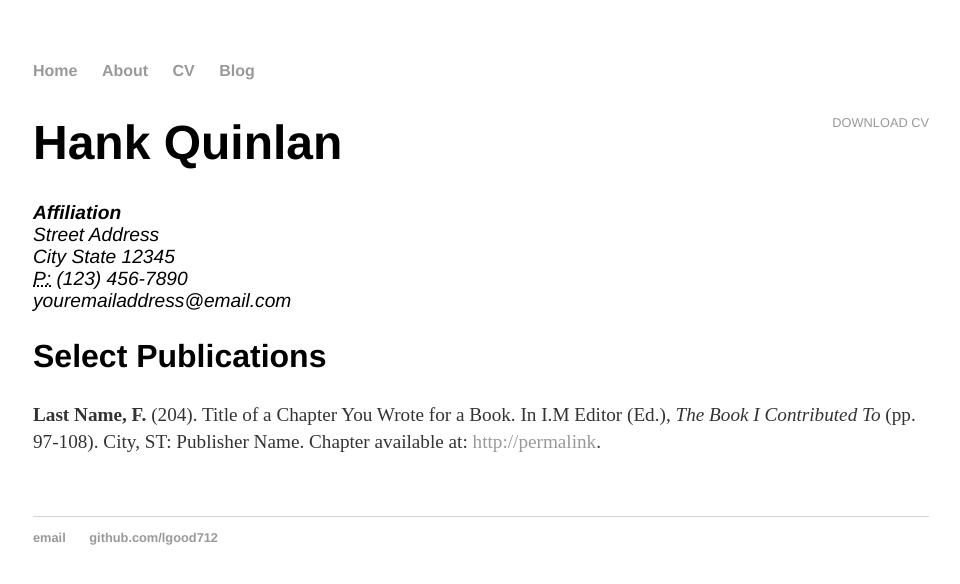
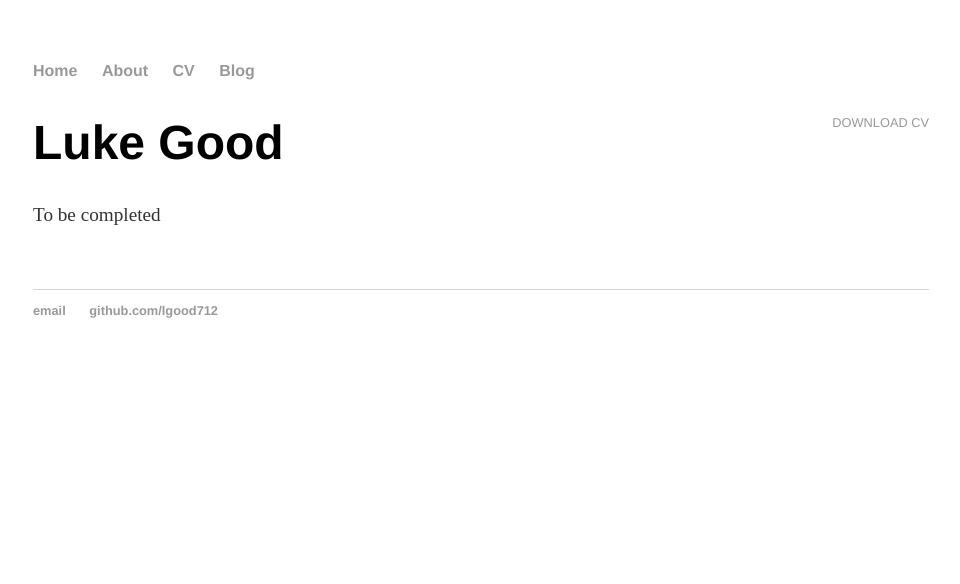
Before and after one commit to lgood712/lgood712.github.io, a Jekyll site: the page built from cv/index.html, in a window 1280 px wide. Shown: the top 584 px of the page, without its empty margins (159-1119 px from the left). Built offline with Jekyll 4.4.1, drawn with Linux system fonts in a browser that asks for light colours.

Commit message:
leaving incomplete message for CV

```diff
--- a/cv/index.html
+++ b/cv/index.html
@@ -5,8 +5,9 @@ title: CV of Your Name
 
 	<div class="cv">
 		<a href="#" class="download" title="Download CV as PDF">Download CV</a>
-					<h1>Hank Quinlan</h1>
-					<address>
+					<h1>Luke Good</h1>
+					<p>To be completed</p>
+					<!--<address>
 					<strong>Affiliation</strong><br>
 					Street Address<br>
 					City State 12345<br>
@@ -17,6 +18,6 @@ title: CV of Your Name
 					<h2>Select Publications</h2>
 
 					<p><strong>Last Name, F.</strong> (204). Title of a Chapter You Wrote for a Book. In I.M Editor (Ed.), <em>The Book I Contributed To</em> (pp. 97-108). City, ST: Publisher Name. Chapter available at: <a href="#">http://permalink</a>.
-
+					-->
 
 	</div>
```
